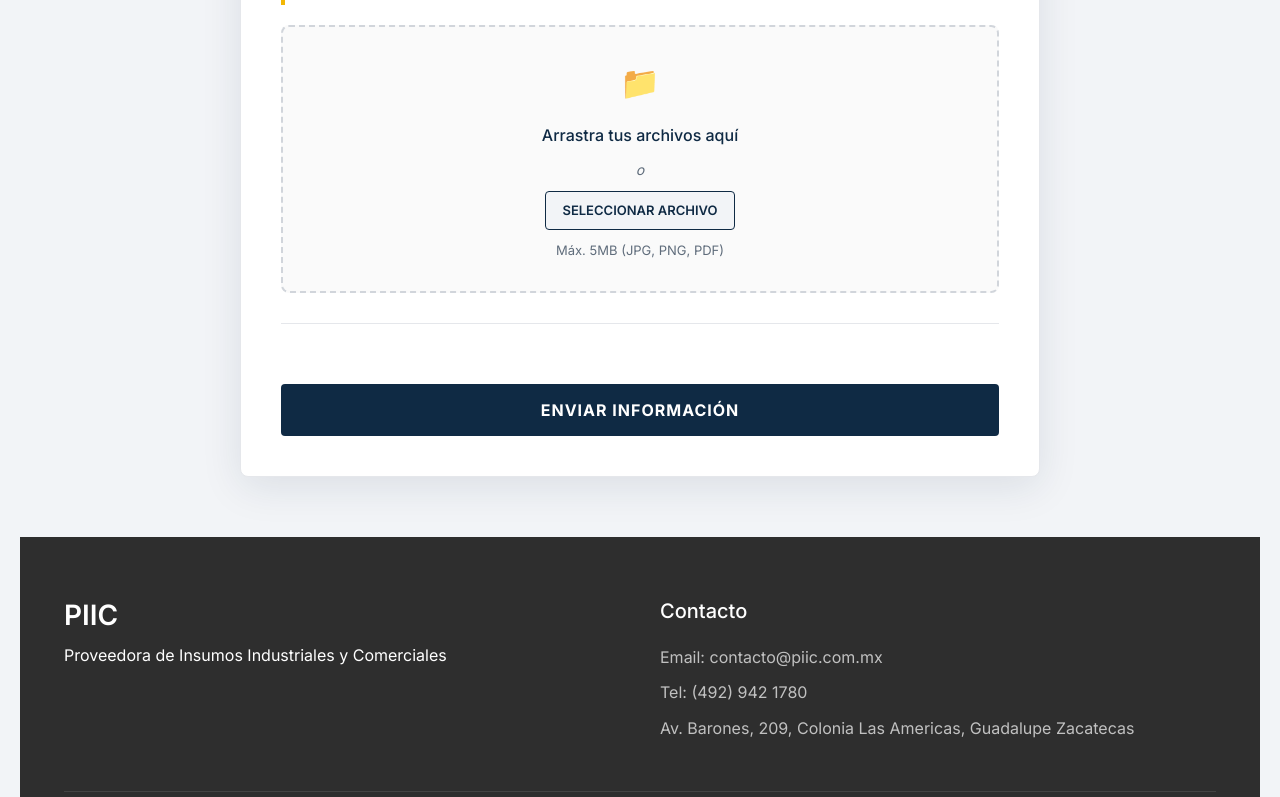
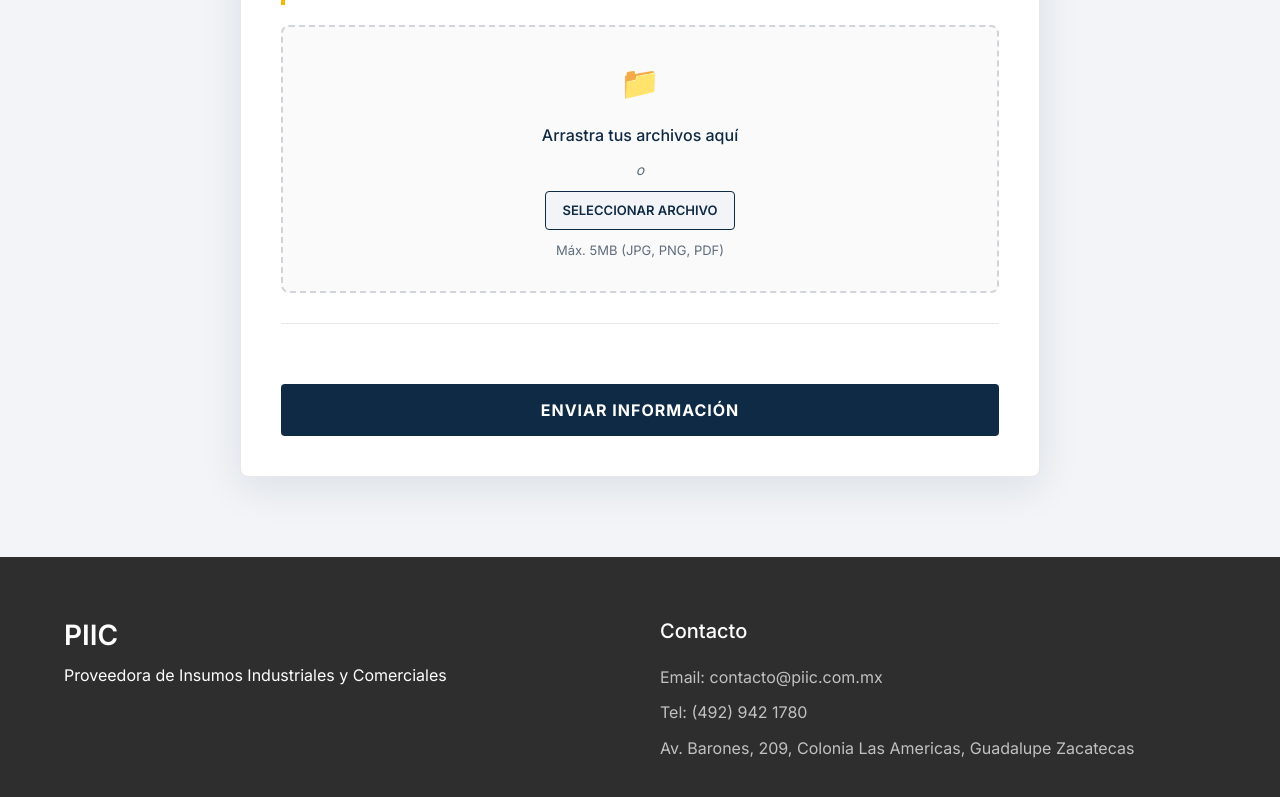
Before and after one commit to felipemiramontesr/piic, a React (Vite) app: page /cuestionario-oil-skimmers in a window 1280 px wide. Shown: the part 2000-2797 px from the top of the page. Built offline with nearby package versions, Linux system fonts and the light colour scheme.

Commit message:
style: ensure full-width footer on oil skimmers form page

```diff
--- a/src/pages/OilSkimmersForm.css
+++ b/src/pages/OilSkimmersForm.css
@@ -1,21 +1,32 @@
 .oil-form-page {
     background-color: var(--color-bg);
     min-height: 100vh;
-    padding-top: 140px;
-    padding-bottom: 80px;
-    padding-left: 20px;
-    padding-right: 20px;
+    width: 100%;
+    margin: 0;
+    padding: 140px 0 0;
     font-family: var(--font-main);
+    display: flex;
+    flex-direction: column;
+    overflow-x: hidden;
 }
 
 .oil-form-container {
     max-width: 800px;
-    margin: 0 auto 60px;
+    width: calc(100% - 40px);
+    margin: 0 auto 80px;
     background-color: var(--color-white);
     border-radius: 8px;
     box-shadow: 0 10px 40px rgba(15, 42, 68, 0.1);
     overflow: hidden;
     border: 1px solid var(--color-border);
+    flex-shrink: 0;
+}
+
+.oil-form-page .footer {
+    width: 100%;
+    margin: 0;
+    padding-left: 0;
+    padding-right: 0;
 }
 
 .oil-form-header {
```
